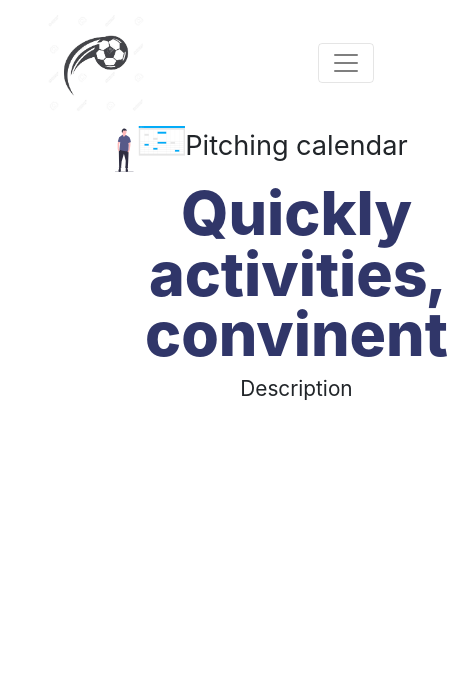
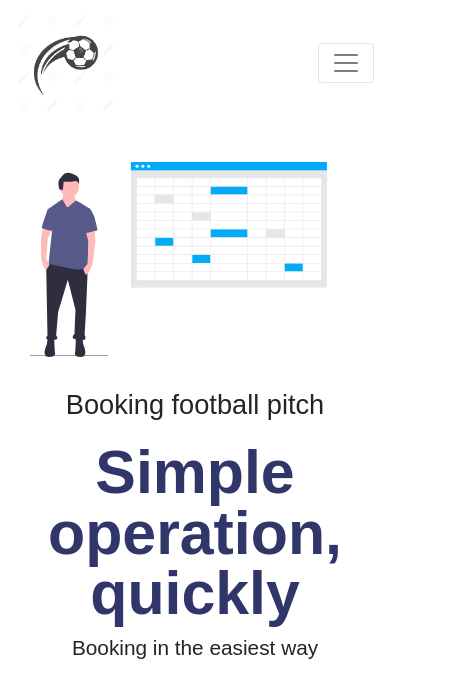
Before and after one commit to duysmile/football-pitch-booking, a React (Create React App) app in the folder client/: page / in a window 390 px wide. Shown: the top 698 px of the page, 463 px wide, since content can reach past the window. Built offline with nearby package versions, Linux system fonts and the light colour scheme.

Commit message:
Fix responsive

```diff
--- a/client/src/components/JS/Home.js
+++ b/client/src/components/JS/Home.js
@@ -2,7 +2,7 @@ import React from 'react';
 import { Link } from "react-router-dom";
 import cls from '../SCSS/Home.module.scss';
 import { Navbar, Nav } from 'react-bootstrap';
-import NavbarCollapse from 'react-bootstrap/NavbarCollapse';
+import '../SCSS/Home.scss'
 
 export default function Home(){
     return(
@@ -10,7 +10,7 @@ export default function Home(){
         <div className={cls.header}>
         <Navbar bg="#fff" expand="lg">
                 <Navbar.Brand>
-                    <img src={process.env.PUBLIC_URL + '/logo.jpg'} className={cls.logo} style={{marginLeft: 30}}></img>
+                    <img src={process.env.PUBLIC_URL + '/logo.jpg'} className={cls.logo} alt=""></img>
                 </Navbar.Brand>
                 <Navbar.Toggle aria-controls="basic-navbar-nav" />
                 <Navbar.Collapse id="basic-navbar-nav">
@@ -36,14 +36,14 @@ export default function Home(){
                 </Navbar.Collapse>
             </Navbar>
         </div>
-        <div className={cls.body1}>
-            <div className="col-lg-6">
-                <img className={cls.img1} src={process.env.PUBLIC_URL + '/Calendar.svg'}></img>
+        <div className="container d-lg-flex">
+            <div className="col-lg-6 header-img-section d-lg-flex align-items-lg-center mb-5">
+                <img className={cls.img1} src={process.env.PUBLIC_URL + '/Calendar.svg'} alt=""></img>
             </div>
             <div className="col-lg-5 header-title-section text-center text-lg-left mx-lg-auto align-items-lg-start">
-                <p className={cls.headerSubtitle}>Pitching calendar</p>
-                <h1 className={cls.headerTitle}>Quickly activities, convinent</h1>
-                <p className={cls.headerTitleTest}>Description</p>
+                <p className={cls.headerSubtitle}>Booking football pitch</p>
+                <h1 className={cls.headerTitle}>Simple operation, quickly</h1>
+                <p className={cls.headerTitleTest}>Booking in the easiest way</p>
             </div>
 
         </div>
--- a/client/src/components/SCSS/Home.module.scss
+++ b/client/src/components/SCSS/Home.module.scss
@@ -1,11 +1,11 @@
 body{
-
+    font-family: 'Montserrat', sans-serif !important;
+    line-height: 1.5;
 }
 .logo{
     min-width: 35px;
     max-width: 100px;
     vertical-align: middle;
-    border-style: none;
 }
 
 .header{
@@ -59,20 +59,22 @@ $left : 100px;
 }
 
 .img1{
-    max-width: 70%;
-    margin-left: $left;
+    max-width: 90%;
+    min-width: 50% !important;
+    margin-top: 36px;
 }
 
 .content{
     font-weight: 800;
     font-size: 3.8rem;
     line-height: 1;
-    background-image: url();
+
 }
 
-.body1{
-    display: flex;
-}
+
+
+
+
 
 .headerSubtitle{
     font-size: 1.7rem;
@@ -85,10 +87,11 @@ $left : 100px;
     color: #303669;
     font-weight: 800;
     line-height: 1;
+    // margin-bottom: 17px;
 }
 
 .headerTitleTest{
-    font-size: 1.3rem;
+    font-size: 1.3em;
     font-weight: 400;
     color: #212529;
 }
--- a/client/src/components/SCSS/Home.scss
+++ b/client/src/components/SCSS/Home.scss
@@ -3,3 +3,22 @@
     justify-content: center;
 
 }
+
+ .header-title-section {
+    display: flex;
+    flex-direction: column;
+    align-items: center;
+    justify-content: center;
+    top: -20px;
+}
+
+.container {
+    width: 100%;
+    padding-right: 15px;
+    padding-left: 15px;
+    margin-right: auto;
+    margin-left: auto;
+}
+.mb-5 {
+    margin-bottom: 3rem!important;
+}
```
